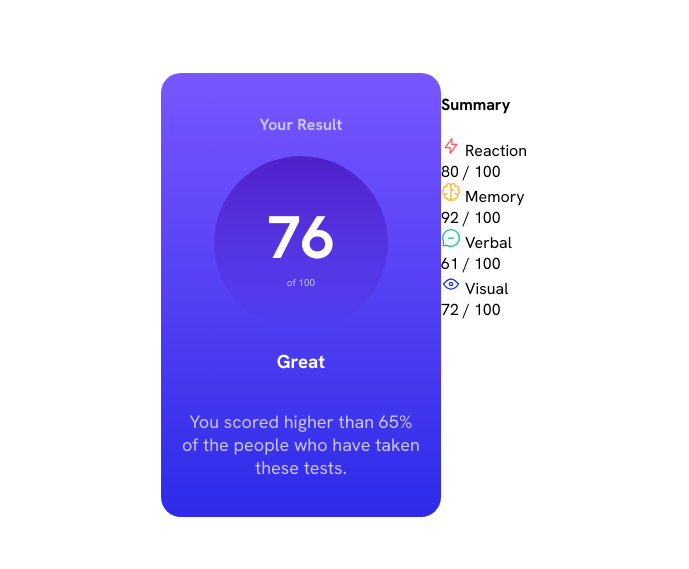
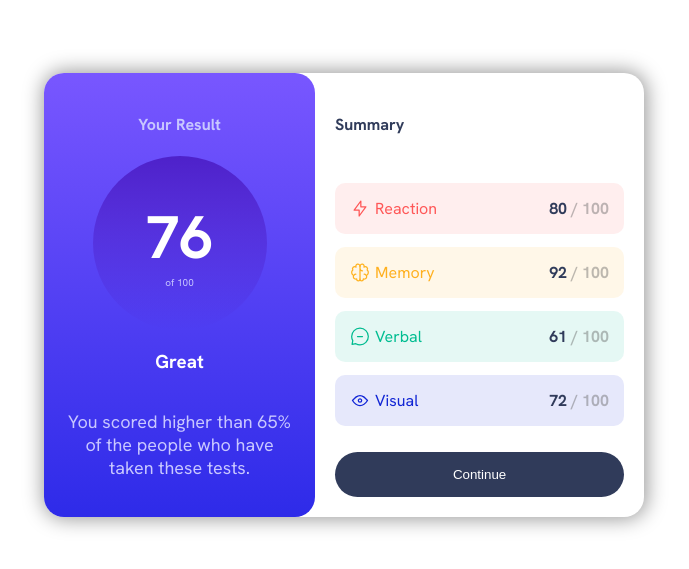
Before and after one commit to noransherif13/result-summary-component, a plain HTML site: page index.html in a window 1280 px wide. Shown: the part 113-682 px from the top of the page, without its empty margins (296-985 px from the left). Drawn offline with Linux system fonts and the light colour scheme.

Commit message:
add styles for the scores container

```diff
--- a/index.html
+++ b/index.html
@@ -33,7 +33,7 @@
         <h4>Summary</h4>
         <div class="scores">
           <div class="reaction">
-            <div class="score-reaction">
+            <div class="score-container">
               <img src="assets/icon-reaction.svg" alt="Reaction" />
               <span>Reaction</span>
             </div>
@@ -42,7 +42,7 @@
             </span>
           </div>
           <div class="memory">
-            <div class="score-memory">
+            <div class="score-container">
               <img src="assets/icon-memory.svg" alt="Memory" />
               <span>Memory</span>
             </div>
@@ -51,7 +51,7 @@
             </span>
           </div>
           <div class="verbal">
-            <div class="score-verbal">
+            <div class="score-container">
               <img src="assets/icon-verbal.svg" alt="Verbal" />
               <span>Verbal</span>
             </div>
@@ -60,7 +60,7 @@
             </span>
           </div>
           <div class="visual">
-            <div class="score-visual">
+            <div class="score-container">
               <img src="assets/icon-visual.svg" alt="Visual" />
               <span>Visual</span>
             </div>
@@ -69,6 +69,7 @@
             </span>
           </div>
         </div>
+        <button>Continue</button>
       </div>
     </div>
   </body>
--- a/style.css
+++ b/style.css
@@ -11,6 +11,7 @@ body {
   justify-content: center;
   border-radius: 20px;
   width: 600px;
+  box-shadow: 1px 0px 20px 2px rgba(0, 0, 0, 0.4);
 }
 
 .result {
@@ -64,3 +65,106 @@ p {
   text-align: center;
   color: hsl(241, 100%, 89%);
 }
+
+.scores {
+  display: flex;
+  flex-direction: column;
+  justify-content: space-between;
+  height: 60%;
+}
+
+.score-container {
+  display: flex;
+}
+
+.score-container img {
+  margin-right: 5px;
+}
+
+.summary {
+  padding: 20px;
+  width: 50%;
+  display: flex;
+  flex-direction: column;
+  justify-content: space-between;
+}
+
+.summary h4 {
+  text-align: left;
+  color: hsl(224, 30%, 27%);
+}
+
+.reaction {
+  display: flex;
+  justify-content: space-between;
+  background: hsla(0, 100%, 67%, 0.1);
+  padding: 15px;
+  border-radius: 10px;
+}
+
+.reaction .score-container span {
+  color: hsl(0, 100%, 67%);
+}
+
+.black-text {
+  color: hsl(224, 30%, 27%);
+  font-weight: bold;
+}
+
+.grey-text {
+  color: rgba(87, 87, 87, 0.4);
+  font-weight: thin;
+}
+
+.memory {
+  display: flex;
+  justify-content: space-between;
+  background: hsla(39, 100%, 56%, 0.1);
+  padding: 15px;
+  border-radius: 10px;
+}
+
+.memory .score-container span {
+  color: hsl(39, 100%, 56%);
+}
+
+.verbal {
+  display: flex;
+  justify-content: space-between;
+  background: hsla(166, 100%, 37%, 0.1);
+  padding: 15px;
+  border-radius: 10px;
+}
+
+.verbal .score-container span {
+  color: hsl(166, 100%, 37%);
+}
+
+.visual {
+  display: flex;
+  justify-content: space-between;
+  background: hsla(234, 85%, 45%, 0.1);
+  padding: 15px;
+  border-radius: 10px;
+}
+
+.visual .score-container span {
+  color: hsl(234, 85%, 45%);
+}
+
+button {
+  padding: 15px;
+  background: hsl(224, 30%, 27%);
+  color: white;
+  border-radius: 30px;
+  border: none;
+  outline: none;
+}
+
+button:hover {
+  background: linear-gradient(
+    to bottom,
+    hsl(252, 100%, 67%),
+    hsl(241, 81%, 54%)
+  );
+}
```
